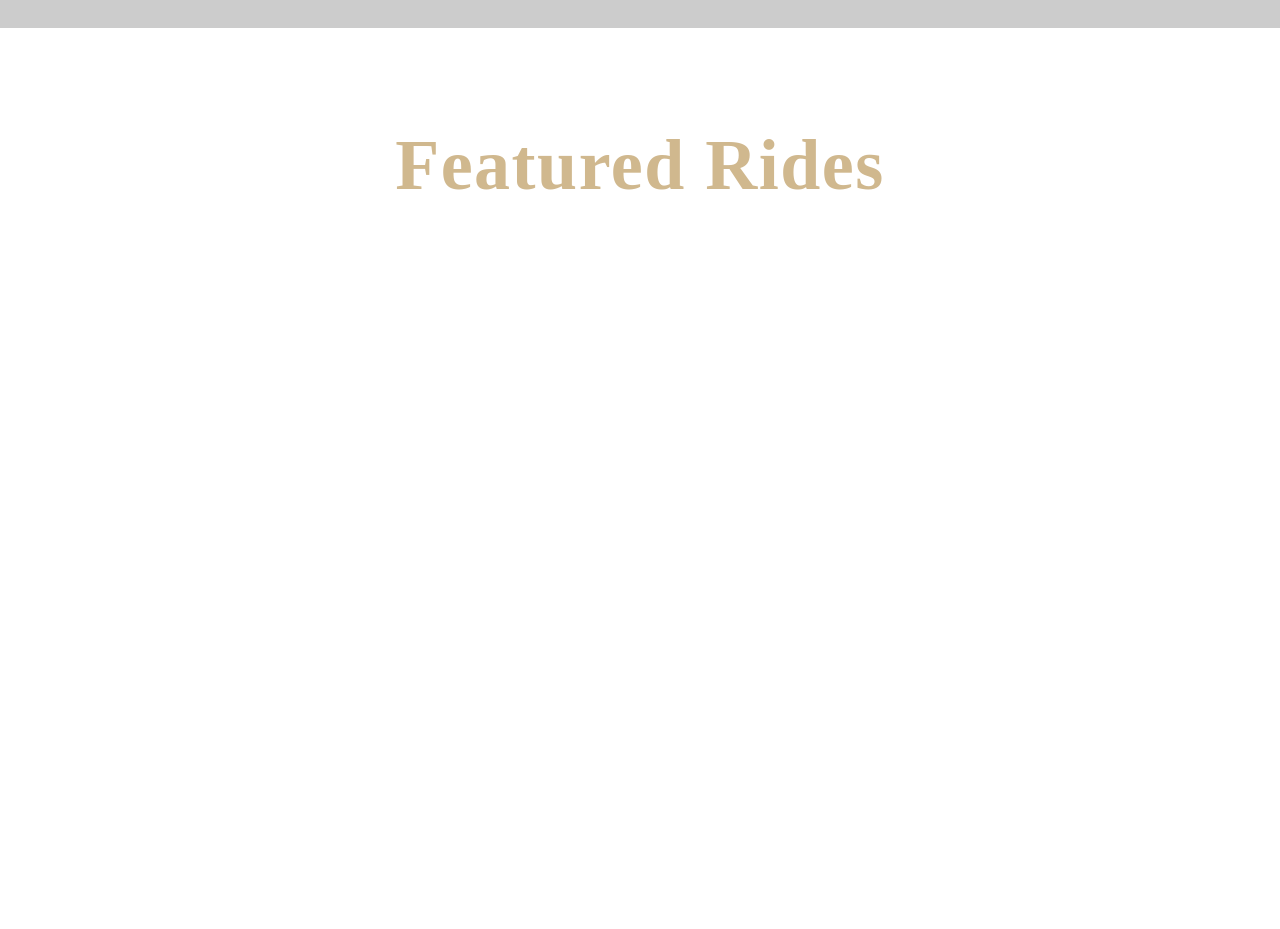
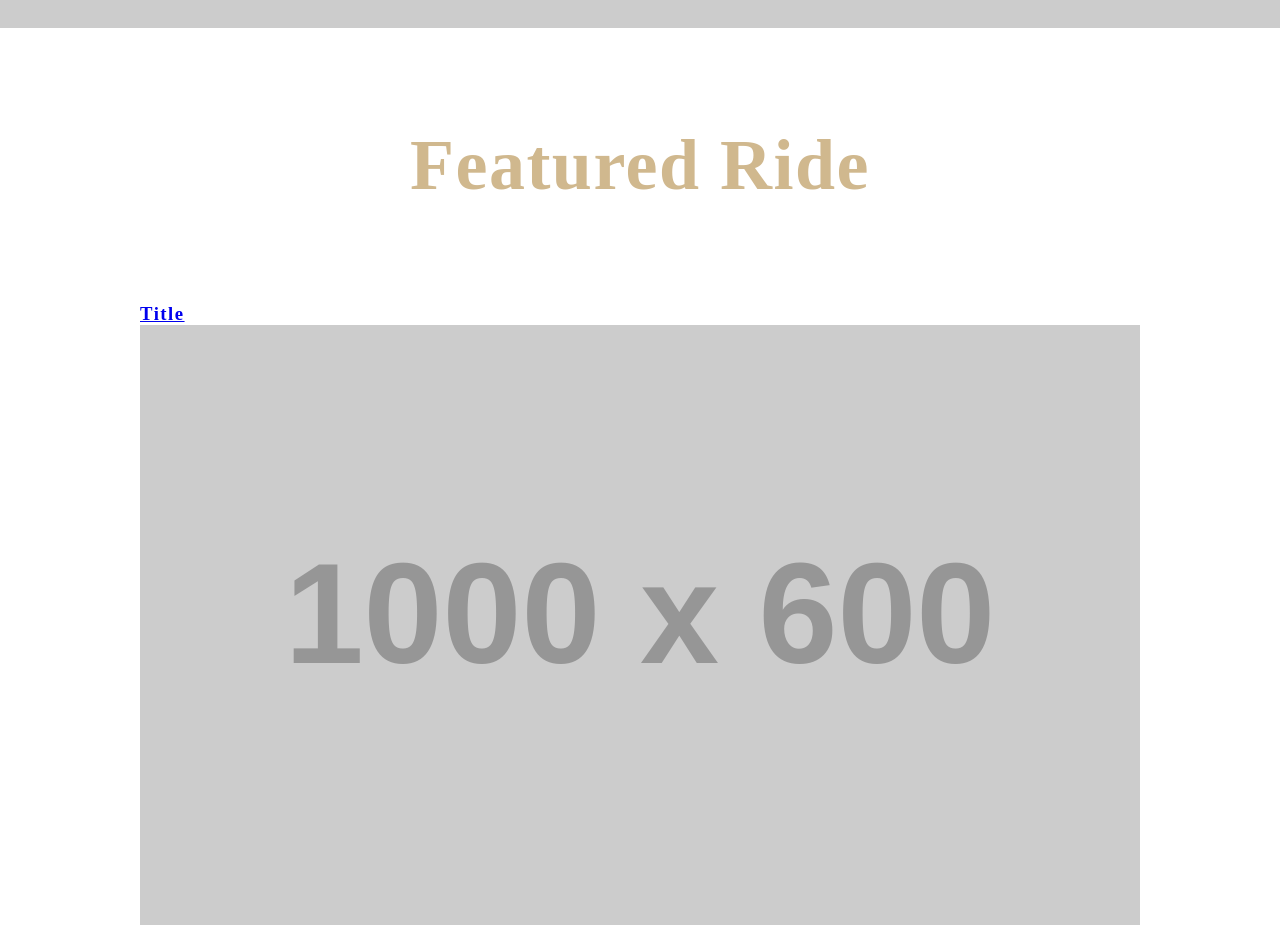
Before and after one commit to Tezcatlimichi/thrill-rides, a React (Create React App) app in the folder client/: page / in a window 1280 px wide. Shown: the part 800-1729 px from the top of the page. Before the commit the page ends 1103 px from the top, so only its background shows below. Built offline with nearby package versions, Linux system fonts and the light colour scheme.

Commit message:
created a ride page

```diff
--- a/client/src/pages/Home.js
+++ b/client/src/pages/Home.js
@@ -1,13 +1,19 @@
 import React from 'react'
 import Banner from '../components/Banner'
-
+import { Link } from 'react-router-dom'
+import Ride from '../pages/Ride'
 const Home = () => {
   return (
     <div className="main">
       <section className="banner">
         <Banner />
       </section>
-      <h1 className="home-section-title">Featured Rides</h1>
+      <h1 className="home-section-title">Featured Ride</h1>
+      <section>
+        <Link to={`/ride`}>
+          <Ride />
+        </Link>
+      </section>
     </div>
   )
 }
--- a/client/src/pages/Ride.js
+++ b/client/src/pages/Ride.js
@@ -1,7 +1,18 @@
 import React from 'react'
 
 const Ride = () => {
-  return <div>Ride</div>
+  return (
+    <div>
+      <section className="featured-container">
+        <h3 id="featured-title">Title</h3>
+        <img
+          src="https://via.placeholder.com/1000x600/09f/fff"
+          alt="ride name"
+          className="featured-image"
+        />
+      </section>
+    </div>
+  )
 }
 
 export default Ride
--- a/package.json
+++ b/package.json
@@ -21,6 +21,7 @@
   "homepage": "https://github.com/Tezcatlimichi/thrill-rides#readme",
   "dependencies": {
     "cors": "^2.8.5",
+    "dotenv": "^16.0.3",
     "express": "^4.18.2",
     "mongoose": "^6.7.0",
     "morgan": "^1.10.0"
```
Also changed, not shown: 1 other file (tests, documents, lock files or other folders).
